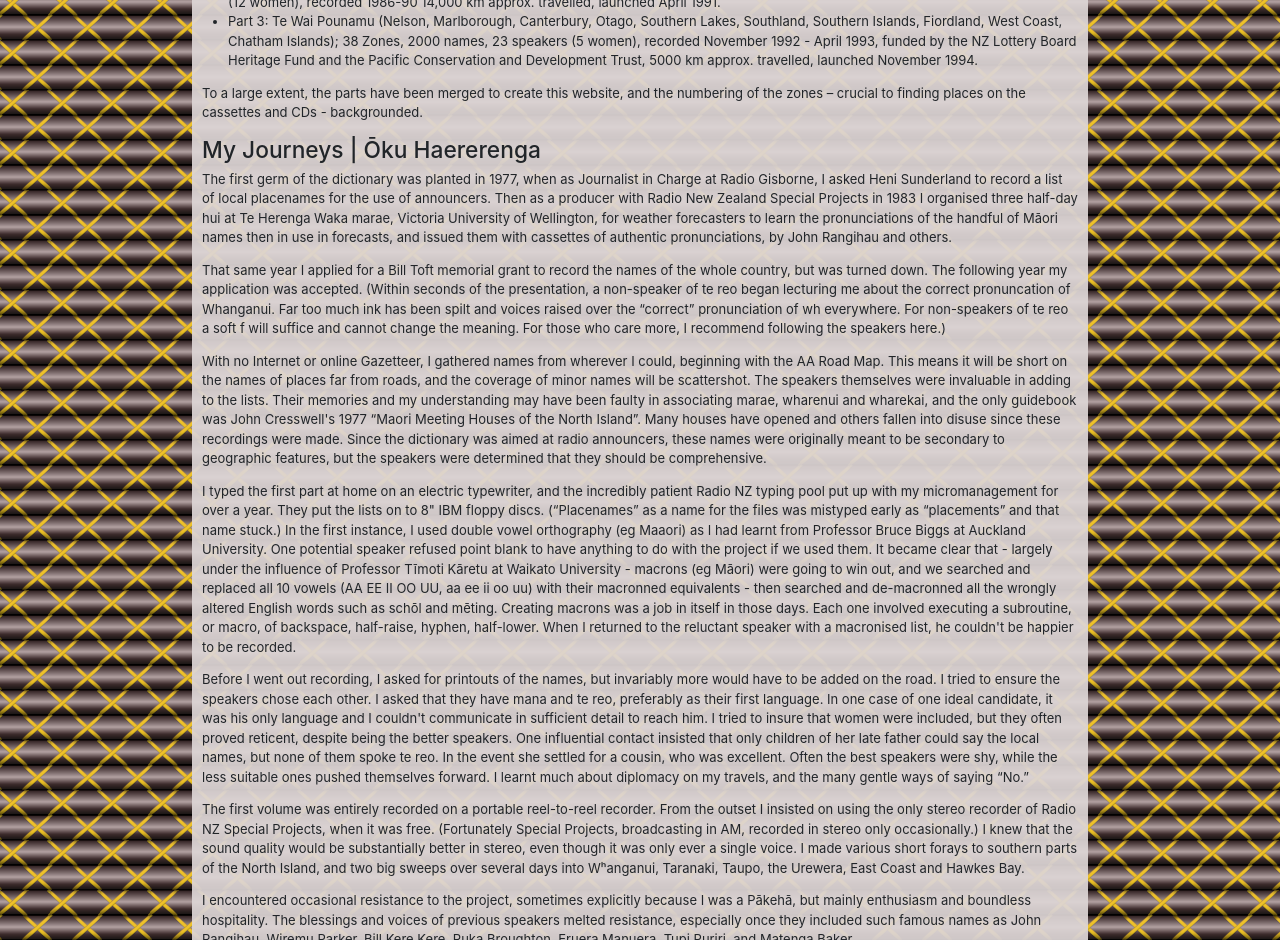
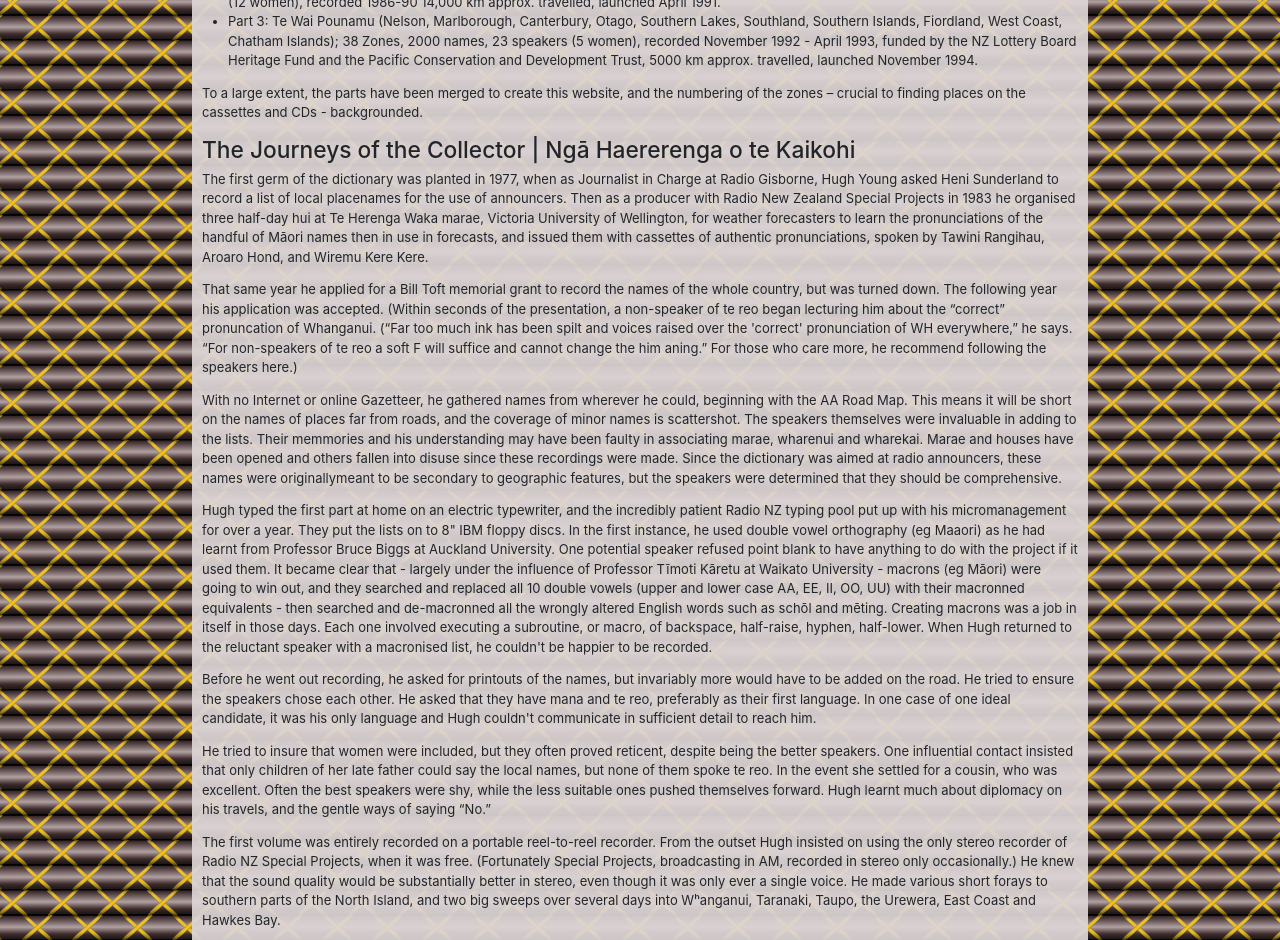
Before and after one commit to KevinHodder/ingoa, a React (Create React App) app: page /about in a window 1280 px wide. Shown: the part 1860-2800 px from the top of the page. Built offline with nearby package versions, Linux system fonts and the light colour scheme.

Commit message:
update About journey

```diff
--- a/src/routes/About.js
+++ b/src/routes/About.js
@@ -56,7 +56,9 @@
                   <a href="#structure">Structure | Te whakatakotoranga</a>
                 </li>
                 <li>
-                  <a href="#journey">My Journeys | Ōku Haererenga</a>
+                  <a href="#journey">
+                    The Journeys of the Collector | Ngā Haererenga o te Kaikohi
+                  </a>
                 </li>
                 <li>
                   <a href="#technical">Technical | Te Hangarau</a>
@@ -229,99 +231,101 @@
           and the numbering of the zones – crucial to finding places on the
           cassettes and CDs - backgrounded.
         </p>
-        <h3 id={"journey"}>My Journeys | Ōku Haererenga</h3>
+        <h3 id={"journey"}>
+          The Journeys of the Collector | Ngā Haererenga o te Kaikohi
+        </h3>
         <p>
           The first germ of the dictionary was planted in 1977, when as
-          Journalist in Charge at Radio Gisborne, I asked Heni Sunderland to
-          record a list of local placenames for the use of announcers. Then as a
-          producer with Radio New Zealand Special Projects in 1983 I organised
-          three half-day hui at Te Herenga Waka marae, Victoria University of
-          Wellington, for weather forecasters to learn the pronunciations of the
-          handful of Māori names then in use in forecasts, and issued them with
-          cassettes of authentic pronunciations, by John Rangihau and others.
+          Journalist in Charge at Radio Gisborne, Hugh Young asked Heni
+          Sunderland to record a list of local placenames for the use of
+          announcers. Then as a producer with Radio New Zealand Special Projects
+          in 1983 he organised three half-day hui at Te Herenga Waka marae,
+          Victoria University of Wellington, for weather forecasters to learn
+          the pronunciations of the handful of Māori names then in use in
+          forecasts, and issued them with cassettes of authentic pronunciations,
+          spoken by Tawini Rangihau, Aroaro Hond, and Wiremu Kere Kere.
         </p>
         <p>
-          That same year I applied for a Bill Toft memorial grant to record the
-          names of the whole country, but was turned down. The following year my
-          application was accepted. (Within seconds of the presentation, a
-          non-speaker of te reo began lecturing me about the correct
-          pronuncation of Whanganui. Far too much ink has been spilt and voices
-          raised over the “correct” pronunciation of wh everywhere. For
-          non-speakers of te reo a soft f will suffice and cannot change the
-          meaning. For those who care more, I recommend following the speakers
-          here.)
+          That same year he applied for a Bill Toft memorial grant to record the
+          names of the whole country, but was turned down. The following year
+          his application was accepted. (Within seconds of the presentation, a
+          non-speaker of te reo began lecturing him about the “correct”
+          pronuncation of Whanganui. (“Far too much ink has been spilt and
+          voices raised over the 'correct' pronunciation of WH everywhere,” he
+          says. “For non-speakers of te reo a soft F will suffice and cannot
+          change the him aning.” For those who care more, he recommend following
+          the speakers here.)
         </p>
         <p>
-          With no Internet or online Gazetteer, I gathered names from wherever I
-          could, beginning with the AA Road Map. This means it will be short on
-          the names of places far from roads, and the coverage of minor names
-          will be scattershot. The speakers themselves were invaluable in adding
-          to the lists. Their memories and my understanding may have been faulty
-          in associating marae, wharenui and wharekai, and the only guidebook
-          was John Cresswell's 1977 “Maori Meeting Houses of the North Island”.
-          Many houses have opened and others fallen into disuse since these
-          recordings were made. Since the dictionary was aimed at radio
-          announcers, these names were originally meant to be secondary to
-          geographic features, but the speakers were determined that they should
-          be comprehensive.
+          With no Internet or online Gazetteer, he gathered names from wherever
+          he could, beginning with the AA Road Map. This means it will be short
+          on the names of places far from roads, and the coverage of minor names
+          is scattershot. The speakers themselves were invaluable in adding to
+          the lists. Their memmories and his understanding may have been faulty
+          in associating marae, wharenui and wharekai. Marae and houses have
+          been opened and others fallen into disuse since these recordings were
+          made. Since the dictionary was aimed at radio announcers, these names
+          were originallymeant to be secondary to geographic features, but the
+          speakers were determined that they should be comprehensive.
         </p>
         <p>
-          I typed the first part at home on an electric typewriter, and the
-          incredibly patient Radio NZ typing pool put up with my micromanagement
-          for over a year. They put the lists on to 8" IBM floppy discs.
-          (“Placenames” as a name for the files was mistyped early as
-          “placements” and that name stuck.) In the first instance, I used
-          double vowel orthography (eg Maaori) as I had learnt from Professor
-          Bruce Biggs at Auckland University. One potential speaker refused
-          point blank to have anything to do with the project if we used them.
-          It became clear that - largely under the influence of Professor Tīmoti
-          Kāretu at Waikato University - macrons (eg Māori) were going to win
-          out, and we searched and replaced all 10 vowels (AA EE II OO UU, aa ee
-          ii oo uu) with their macronned equivalents - then searched and
-          de-macronned all the wrongly altered English words such as schōl and
-          mēting. Creating macrons was a job in itself in those days. Each one
-          involved executing a subroutine, or macro, of backspace, half-raise,
-          hyphen, half-lower. When I returned to the reluctant speaker with a
+          Hugh typed the first part at home on an electric typewriter, and the
+          incredibly patient Radio NZ typing pool put up with his
+          micromanagement for over a year. They put the lists on to 8" IBM
+          floppy discs. In the first instance, he used double vowel orthography
+          (eg Maaori) as he had learnt from Professor Bruce Biggs at Auckland
+          University. One potential speaker refused point blank to have anything
+          to do with the project if it used them. It became clear that - largely
+          under the influence of Professor Tīmoti Kāretu at Waikato University -
+          macrons (eg Māori) were going to win out, and they searched and
+          replaced all 10 double vowels (upper and lower case AA, EE, II, OO,
+          UU) with their macronned equivalents - then searched and de-macronned
+          all the wrongly altered English words such as schōl and mēting.
+          Creating macrons was a job in itself in those days. Each one involved
+          executing a subroutine, or macro, of backspace, half-raise, hyphen,
+          half-lower. When Hugh returned to the reluctant speaker with a
           macronised list, he couldn't be happier to be recorded.
         </p>
         <p>
-          Before I went out recording, I asked for printouts of the names, but
-          invariably more would have to be added on the road. I tried to ensure
-          the speakers chose each other. I asked that they have mana and te reo,
-          preferably as their first language. In one case of one ideal
-          candidate, it was his only language and I couldn't communicate in
-          sufficient detail to reach him. I tried to insure that women were
-          included, but they often proved reticent, despite being the better
-          speakers. One influential contact insisted that only children of her
-          late father could say the local names, but none of them spoke te reo.
-          In the event she settled for a cousin, who was excellent. Often the
-          best speakers were shy, while the less suitable ones pushed themselves
-          forward. I learnt much about diplomacy on my travels, and the many
-          gentle ways of saying “No.”
+          Before he went out recording, he asked for printouts of the names, but
+          invariably more would have to be added on the road. He tried to ensure
+          the speakers chose each other. He asked that they have mana and te
+          reo, preferably as their first language. In one case of one ideal
+          candidate, it was his only language and Hugh couldn't communicate in
+          sufficient detail to reach him.
+        </p>
+        <p>
+          He tried to insure that women were included, but they often proved
+          reticent, despite being the better speakers. One influential contact
+          insisted that only children of her late father could say the local
+          names, but none of them spoke te reo. In the event she settled for a
+          cousin, who was excellent. Often the best speakers were shy, while the
+          less suitable ones pushed themselves forward. Hugh learnt much about
+          diplomacy on his travels, and the gentle ways of saying “No.”
         </p>
         <p>
           The first volume was entirely recorded on a portable reel-to-reel
-          recorder. From the outset I insisted on using the only stereo recorder
-          of Radio NZ Special Projects, when it was free. (Fortunately Special
-          Projects, broadcasting in AM, recorded in stereo only occasionally.) I
-          knew that the sound quality would be substantially better in stereo,
-          even though it was only ever a single voice. I made various short
-          forays to southern parts of the North Island, and two big sweeps over
-          several days into Wʰanganui, Taranaki, Taupo, the Urewera, East Coast
-          and Hawkes Bay.
+          recorder. From the outset Hugh insisted on using the only stereo
+          recorder of Radio NZ Special Projects, when it was free. (Fortunately
+          Special Projects, broadcasting in AM, recorded in stereo only
+          occasionally.) He knew that the sound quality would be substantially
+          better in stereo, even though it was only ever a single voice. He made
+          various short forays to southern parts of the North Island, and two
+          big sweeps over several days into Wʰanganui, Taranaki, Taupo, the
+          Urewera, East Coast and Hawkes Bay.
         </p>
         <p>
-          I encountered occasional resistance to the project, sometimes
-          explicitly because I was a Pākehā, but mainly enthusiasm and boundless
-          hospitality. The blessings and voices of previous speakers melted
-          resistance, especially once they included such famous names as John
-          Rangihau, Wiremu Parker, Bill Kere Kere, Ruka Broughton, Eruera
+          He encountered occasional resistance to the project, sometimes
+          explicitly because he was a Pākehā, but mainly enthusiasm and
+          boundless hospitality. The blessings and voices of previous speakers
+          mellted resistance, especially once they included such famous names as
+          John Rangihau, Wiremu Parker, Bill Kere Kere, Ruka Broughton, Eruera
           Manuera, Tupi Puriri, and Matenga Baker.
         </p>
         <p>
-          I drew the covers of the booklets, the first especially, in day-long
-          bursts of creativity, the North Island ones especially including many
-          local references.
+          Hugh drew the covers of the booklets, the first especially, in
+          day-long bursts of creativity, the North Island ones especially
+          including many local references.
         </p>
         <Zoom>
           <StandardImg src={cover1} />
@@ -334,49 +338,48 @@
         </Zoom>
         <p></p>
         <p>
-          I can't believe I completed recording and publishing the first part in
-          only 18 months while holding down a full-time job. It was launched at
-          Takapuwahia Marae by Rino Tirikatene (Snr). I paused the work in
-          1985-6 to concentrate on passing the Homosexual Law Reform Act.
+          He can't believe he completed recording and publishing the first part
+          in only 18 months while holding down a full-time job. It was launched
+          at Takapuwahia Marae by Rino Tirikatene (Snr).
         </p>
         <p>
-          Without a grant for the second part, I could no longer rely on the
-          Radio NZ typing pool, and created the lists at home, teaching myself
-          how to use databases, which were relatively new in 1986. (A
-          “Superscript” word processor and “Superbase” database in a Commodore
-          128 computer.)
+          Without a grant for the second part, he could no longer rely on the
+          Radio NZ typing pool, and created the lists at home, teaching himself
+          how to use a computer and databases, which were relatively new in
+          1986. (A “Superscript” word processor and “Superbase” database in a
+          Commodore 128 home computer.)
         </p>
         <p>
           Most of the second volume was recorded on the Uher portable
           reel-to-reel machine, but at one point north of Auckland it broke down
-          and I hired what had once been a top-of-the-line cassette machine, a
+          and he hired what had once been a top-of-the-line cassette machine, a
           Nakimichi. The sound quality, even though it had Dolby noise
-          reduction, was decidedly inferior. I completed the thermal region by
-          1988 and presented one copy to Radio NZ in Rotorua. The station
-          manager seemed uninterested. I made several long hauls into the King
-          Country, Waikato-Hauraki, Auckland and Northland in 1989-1990.
+          reduction, was decidedly inferior. He completed the thermal region by
+          1988 and presented one copy to Radio NZ in Rotorua. He made several
+          long hauls into the King Country, Waikato-Hauraki, Auckland and
+          Northland in 1989-1990.
         </p>
         <p>
           Invaluable throughout Tainui was a letter from the secretary to Te
           Arikinui Dame Te Atairangikaahu giving her blessing to the project.
-          And I especially remember the hospitality of Raureti and Bob Harris of
-          Kohukohu, who invited me to stay the night after recording them, help
-          myself to breakfast and let myself out in the morning, while they were
-          out milking cows and driving the school bus.
+          And he especially remember the hospitality of Raureti and Bob Harris
+          of Kohukohu, who invited him to stay the night after recording them,
+          help himself to breakfast and let himself out in the morning, while
+          they were out milking cows and driving the school bus.
         </p>
         <p>
           By the time Part 2 was completed in 1991, Radio NZ was unsupportive
-          and this volume was launched discreetly at my home by Bill Kere Kere.
+          and this volume was launched discreetly at his home by Bill Kere Kere.
         </p>
         <p>
-          My first port of call when I embarked on the South Island was (later
-          Sir) Tīpene O'Regan, who immediately referred me to Dr Maarire
+          His first port of call when he embarked on the South Island was (later
+          Sir) Tīpene O'Regan, who immediately referred him to Dr Maarire
           Goodall, and he became a dear friend. He was invaluable, with contacts
           all over Te Waipounamu.
         </p>
         <p>
-          I was in Christchurch making my first South Island contacts in 1991
-          when I learnt that I had been made redundant from Radio NZ. I
+          Hugh was in Christchurch making his first South Island contacts in
+          1991 when he learnt that he had been made redundant from Radio NZ. He
           determined to carry on, and gained two grants through Internal
           Affairs, from the Lottery Grants Board Culture and Heritage fund and
           the Pacific Conservation and Development Trust, which is funded from
@@ -386,14 +389,14 @@
           entirely recorded on it. The improvement in sound quality is evident.
         </p>
         <p>
-          I visited the South Island three times altogether, travelling as far
-          as Tākaka, Hokitika and Tuatāpere. Again I created the lists at home,
-          but this time I transmitted them to Dr Goodall's computer using a
+          He visited the South Island three times altogether, travelling as far
+          as Tākaka, Hokitika and Tuatāpere. Again he created the lists at home,
+          but this time he transmitted them to Dr Goodall's computer using a
           standalone modem and a precursor of the Internet, a dialup dating
-          service called the Meetboard. At 300 Baud (bits/second), that took
+          service called theMeetboard. At 300 Baud (bits/second), that took
           hours, and the issues of encoding and decoding the macrons in ASCII
           were horrendous. The third volume was launched at Tapu te Ranga Marae
-          in 1994.
+          in 1994, by his friend Richard Northey MP, among others.
         </p>
         <p>
           The total distance travelled was approximately 23,000 km. The total
@@ -401,18 +404,19 @@
         </p>
         <p>
           People often said “You should have done this years ago when Mea Te Mea
-          was alive.” I'm very glad now that I did do it all those years ago,
-          when so many great speakers were alive.
+          was alive.” He's very glad that he did do it all those years ago, when
+          so many great speakers - many first-language speakers, some
+          pre-television, some even pre-radio - were alive. Te mita o te reo
+          (intonation and accent) has certainly changed since 1984-94.
         </p>
         <p>
-          It was in the back of my mind, as some kind of science fiction dream,
-          that some day one could hear any of the names instantly at the touch
-          of a button. I had no idea, when every computer had a room to itself,
-          that a man in Rwanda could make that happen for me while we talked, or
-          that then anyone in the world could hear those same names at the touch
-          of that same button, yet here we are.
+          It was in the back of Hugh Young's mind, as some kind of science
+          fiction dream, that some day one could hear any of the names instantly
+          at the touch of a button. He had no idea, when every computer had a
+          room to itself, that a man in Rwanda or Uganda could make that happen
+          for him while they talked, or that then anyone in the world could hear
+          those same names at the touch of that same virtual button.
         </p>
-        <p> - Hugh Young</p>
         <p>
           Hugh Young (Pākehā, Clan Chatten) was born in Christchurch when Māori
           there were almost invisible, and after graduating in Zoology from
```
